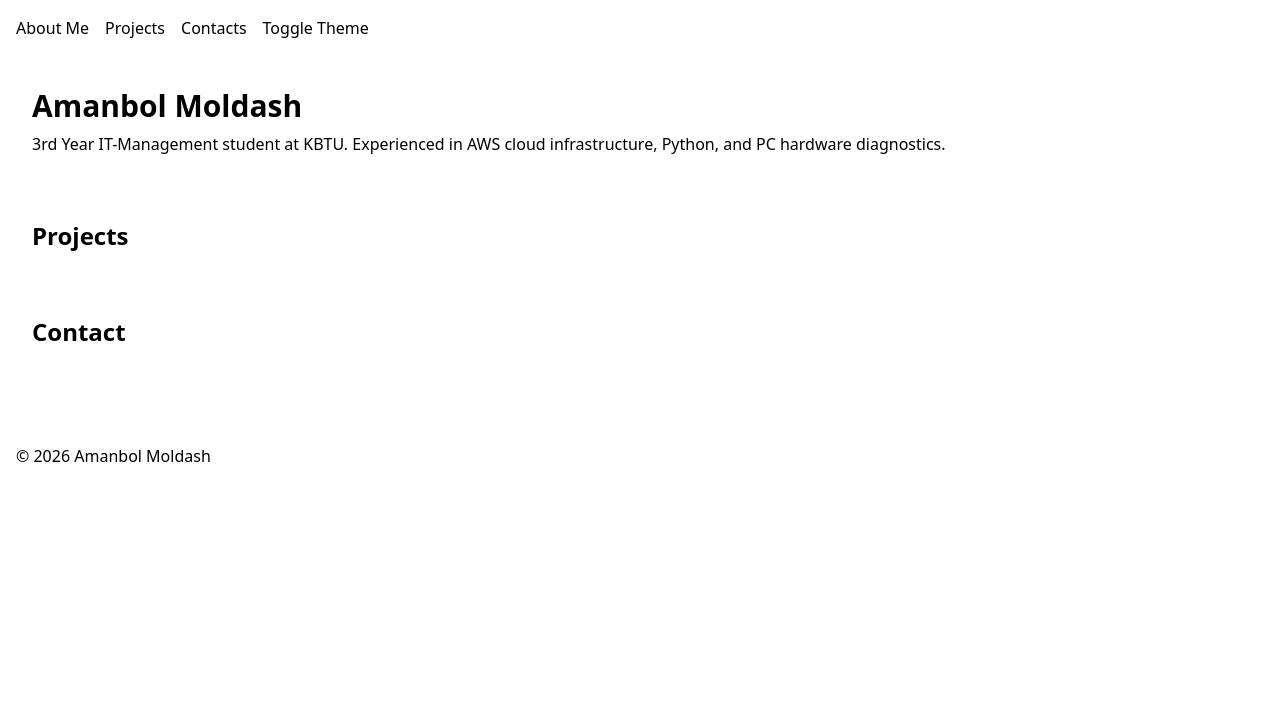
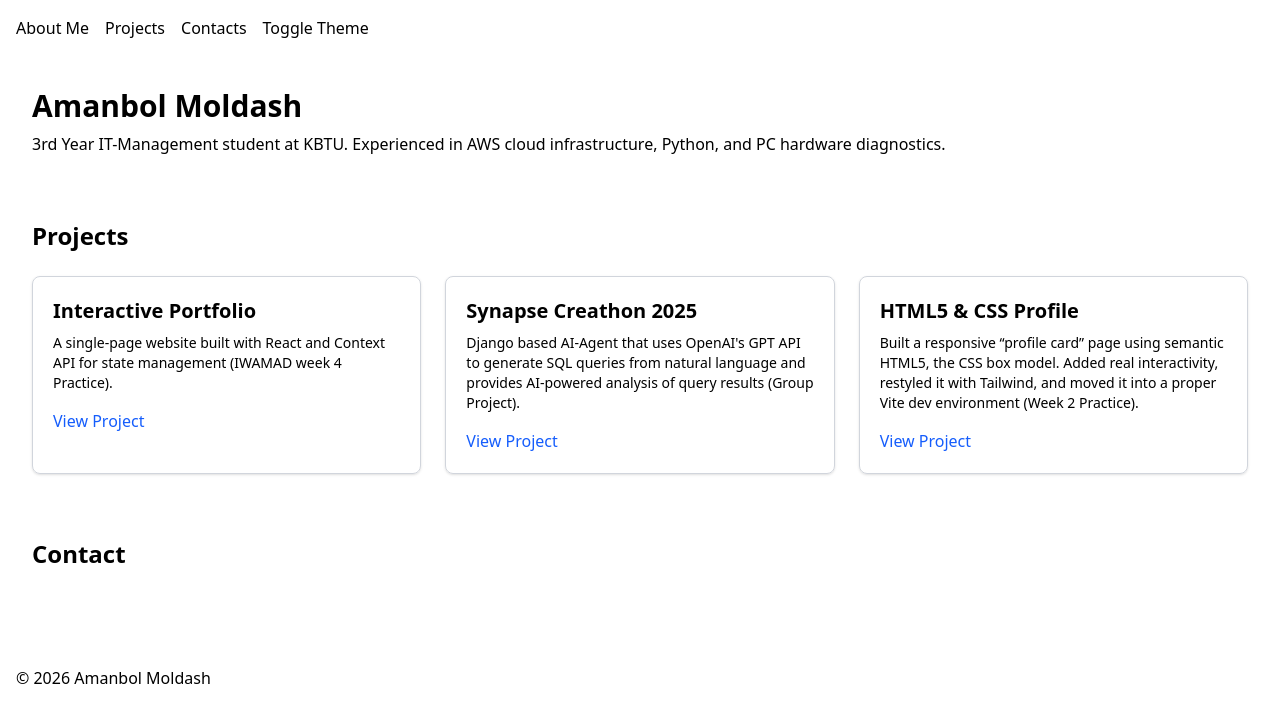
Before and after one commit to cornerstonee3/iwamad-sis1-portfolio, a plain HTML site: page index.html in a window 1280 px wide. Drawn offline with nearby package versions, Linux system fonts and the light colour scheme.

Commit message:
Added 3 projects into Project section

```diff
--- a/index.html
+++ b/index.html
@@ -27,8 +27,30 @@
       <p class="mt-2">3rd Year IT-Management student at KBTU. Experienced in AWS cloud infrastructure, Python, and PC hardware diagnostics.</p>
     </section>
 
-    <section id="projects" class="p-8">
-      <h2 class="text-2xl font-semibold">Projects</h2>
+    <section id="projects" class="p-8 max-w-7xl mx-auto">
+      <h2 class="text-2xl font-semibold mb-6">Projects</h2>
+
+      <div class="grid grid-cols-1 md:grid-cols-2 lg:grid-cols-3 gap-6">
+
+        <article class="border border-gray-300 p-5 rounded-lg shadow-sm hover:shadow-md transition-shadow">
+          <h3 class="text-xl font-bold">Interactive Portfolio</h3>
+          <p class="mt-2 text-sm">A single-page website built with React and Context API for state management (IWAMAD week 4 Practice).</p>
+          <a href="https://cornerstonee3.github.io/iwamad-practice/" target="_blank" class="text-blue-600 hover:underline mt-4 inline-block font-medium">View Project</a>
+        </article>
+
+        <article class="border border-gray-300 p-5 rounded-lg shadow-sm hover:shadow-md transition-shadow">
+          <h3 class="text-xl font-bold">Synapse Creathon 2025</h3>
+          <p class="mt-2 text-sm">Django based AI-Agent that uses OpenAI's GPT API to generate SQL queries from natural language and provides AI-powered analysis of query results (Group Project).</p>
+          <a href="https://github.com/omeadow/Synapse-Phoenix-Final" target="_blank" class="text-blue-600 hover:underline mt-4 inline-block font-medium">View Project</a>
+        </article>
+
+        <article class="border border-gray-300 p-5 rounded-lg shadow-sm hover:shadow-md transition-shadow">
+          <h3 class="text-xl font-bold">HTML5 & CSS Profile</h3>
+          <p class="mt-2 text-sm">Built a responsive “profile card” page using semantic HTML5, the CSS box model. Added real interactivity, restyled it with Tailwind, and moved it into a proper Vite dev environment (Week 2 Practice).</p>
+          <a href="https://github.com/cornerstonee3/iwamad-practice/tree/week-02" target="_blank" class="text-blue-600 hover:underline mt-4 inline-block font-medium">View Project</a>
+        </article>
+
+      </div>
     </section>
 
     <section id="contact" class="p-8">
```
